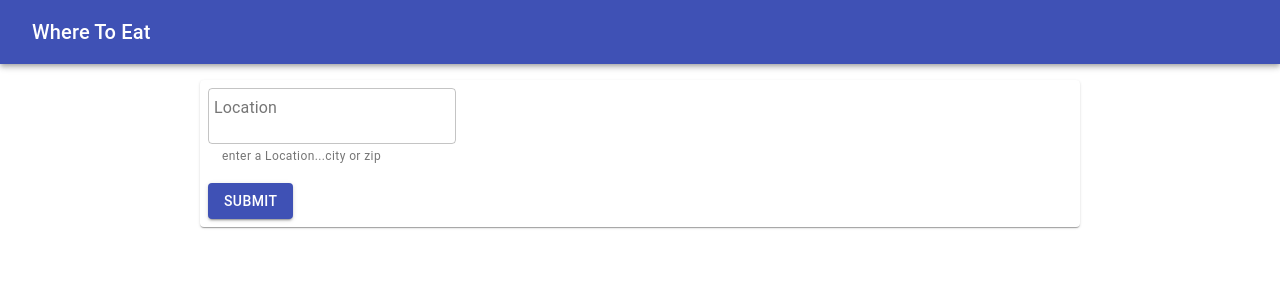
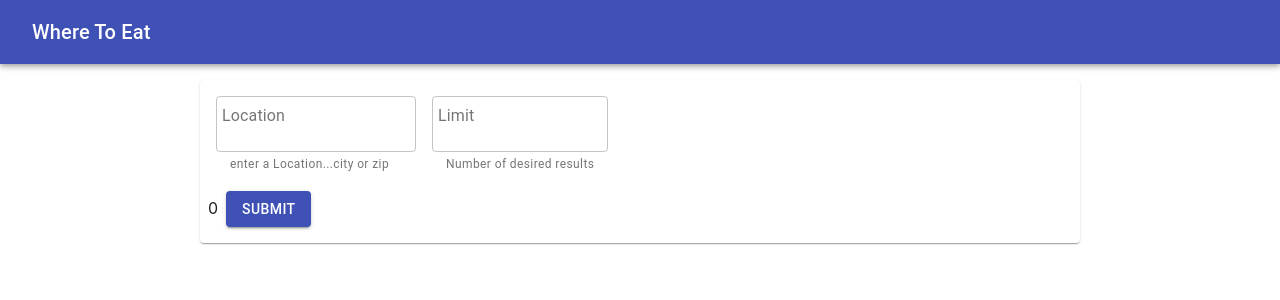
Before and after one commit to gjblythe/where-to-eat, a React (Create React App) app in the folder src/client/: page / in a window 1280 px wide. Shown: the top 300 px of the page. Built offline with nearby package versions, Linux system fonts and the light colour scheme.

Commit message:
changes for tim

```diff
--- a/src/client/src/components/SearchForm.tsx
+++ b/src/client/src/components/SearchForm.tsx
@@ -1,5 +1,6 @@
-import {Button, Container, makeStyles, Paper, TextField, Theme}  from '@material-ui/core';
-import React, {useState} from 'react';
+import {Button, Container, Grid, makeStyles, Paper, TextField, Theme}  from '@material-ui/core';
+import React, {useState, useEffect} from 'react';
+import {ISearchProps} from '../domains/locations';
 
 interface IProps {
   onSubmit: (props: string) => Promise<void>;
@@ -7,6 +8,7 @@ interface IProps {
 const useStyles = makeStyles((theme: Theme) => ({
  form: {
   margin: theme.spacing(2),
+  padding: theme.spacing(1),
  },
  field: {
   padding: theme.spacing(1),
@@ -17,25 +19,46 @@ const useStyles = makeStyles((theme: Theme) => ({
 }));
 export default ({onSubmit}: IProps) => {
 const classes = useStyles();
+const [state, setState] = useState<ISearchProps>({
+  searchQuery: '',
+  limit: 0,
+  text: '',
+})
+
 const [searchQuery, setSearchQuery] = useState('');
-const handleChange = (event: React.ChangeEvent<HTMLInputElement>) => {
-  setSearchQuery(event.target.value);
+const handleChange = (prop: keyof ISearchProps) => (event: React.ChangeEvent<HTMLInputElement>) => {
+  setState({...state, [prop]: event.target.value});
 };
 const searchLocation = () => {
-  onSubmit(searchQuery)
+  const {searchQuery, limit, text} = state;
+  const query = (limit?: number, text?: string) => `${searchQuery}&limit=${limit || 20}`;
+  onSubmit(query(limit, text));
 };
   return (
     <Container maxWidth={'md'}>
       <Paper className={classes.form}>
-        <div>
+        <Grid container>
+          <Grid item xs={3}>
             <TextField
               className={classes.field}
               label={'Location'}
               helperText={'enter a Location...city or zip'}
               variant={'outlined'}
-            onChange={handleChange}
+              onChange={handleChange('searchQuery')}
             />
-        </div>
+          </Grid>
+            <TextField
+              inputProps={{type: 'number', min: '1', max: '50'}}
+              className={classes.field}
+              label={'Limit'}
+              helperText={'Number of desired results'}
+              variant={'outlined'}
+              onChange={handleChange('limit')}
+            />
+        </Grid>
+        {state.limit}
+        {state.searchQuery}
+        {state.text}
         <Button
           className={classes.button}
           color={'primary'}
```
Also changed, not shown: src/client/src/domains/locations/index.ts (+7 -1 lines). Lines whose indentation alone changed are shown as unchanged.
